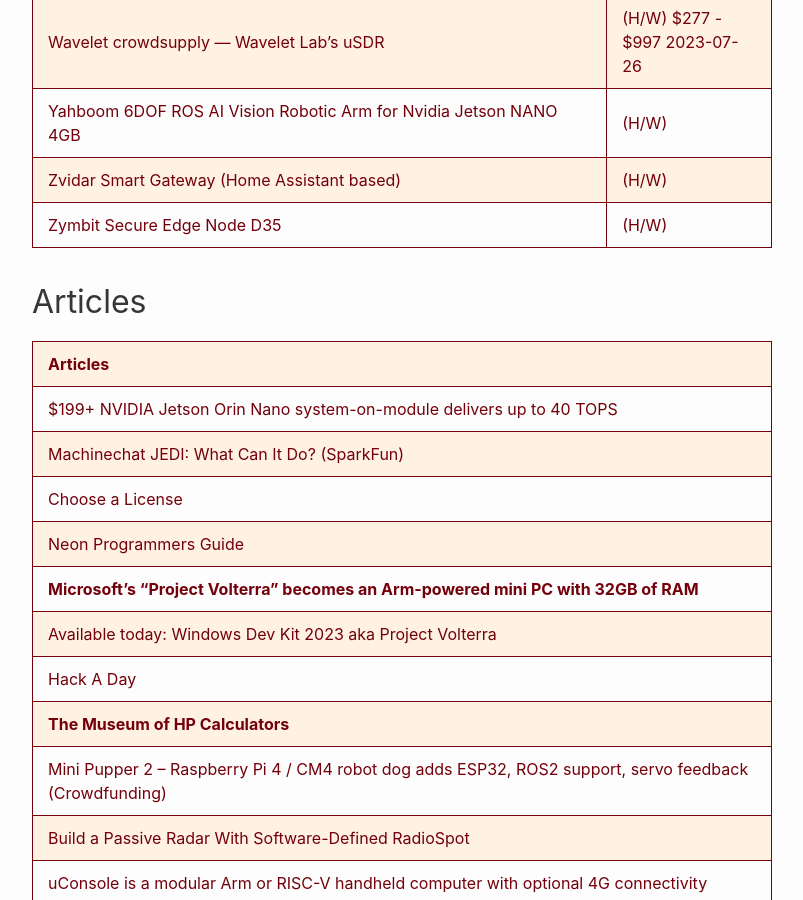
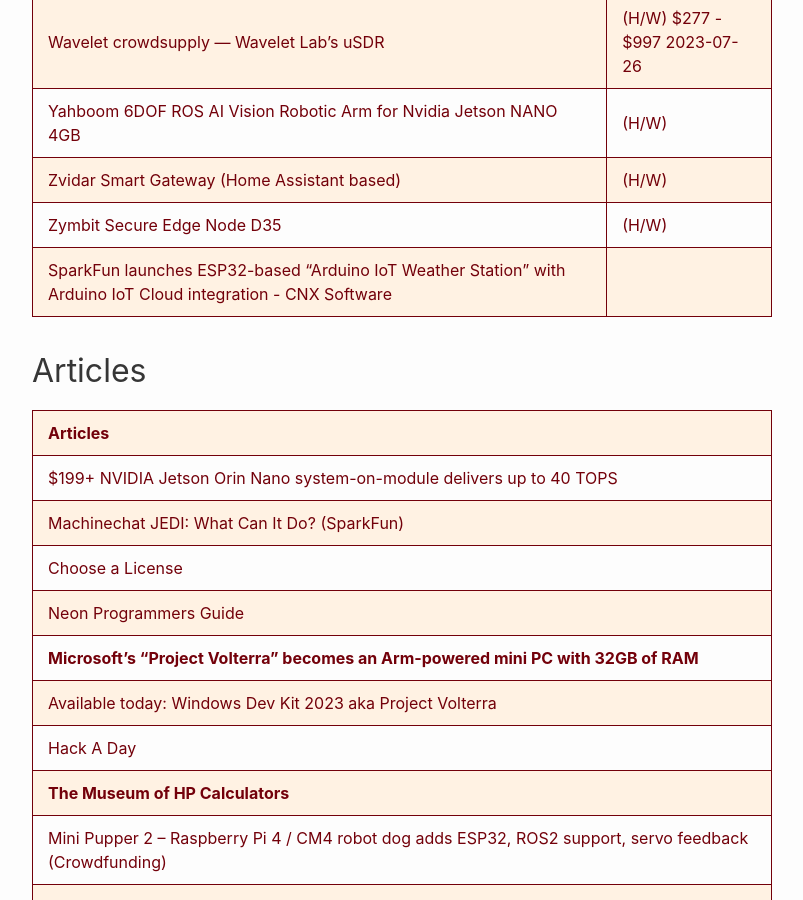
Before and after one commit to RalphHightower/RalphHightower, a Jekyll site: the page built from HardwareLinks.md, in a window 1280 px wide and 900 px high, scrolled down 13535 px. Shown: the whole window, without its empty margins (238-1041 px from the left). Built offline with Jekyll 4.4.1, drawn with Linux system fonts in a browser that asks for light colours; our own code applies the rules of GitHub Pages for plain Markdown files.

Commit message:
[docs](doc): SparkFun IOT Weather Station

```diff
--- a/HardwareLinks.md
+++ b/HardwareLinks.md
@@ -215,6 +215,7 @@
 | [Yahboom 6DOF ROS AI Vision Robotic Arm for Nvidia Jetson NANO 4GB](https://category.yahboom.net/products/dofbot-jetson_nano ) | (H/W) |
 | [Zvidar Smart Gateway (Home Assistant based)](http://www.zvidar.com/pro/23.html ) | (H/W) |
 | [Zymbit Secure Edge Node D35](https://store.zymbit.com/products/secure-compute-node-d35)| (H/W) |
+| [SparkFun launches ESP32-based "Arduino IoT Weather Station" with Arduino IoT Cloud integration - CNX Software](https://www.cnx-software.com/2023/09/03/sparkfun-esp32-arduino-iot-weather-station-with-arduino-iot-cloud/ ) |
 
 [^11]: Impressive performance specifications. Expensive, but **WANT!**
 [^12]: Bring Your Own Raspberry Pi(π) Compute Module 4 (CM4)
```
